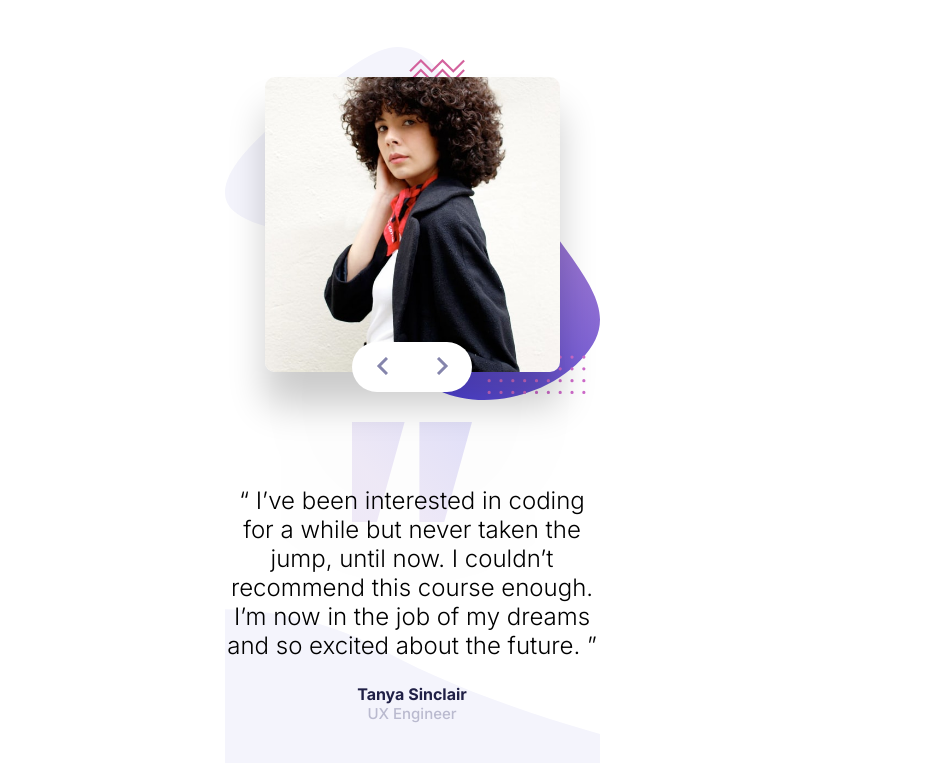
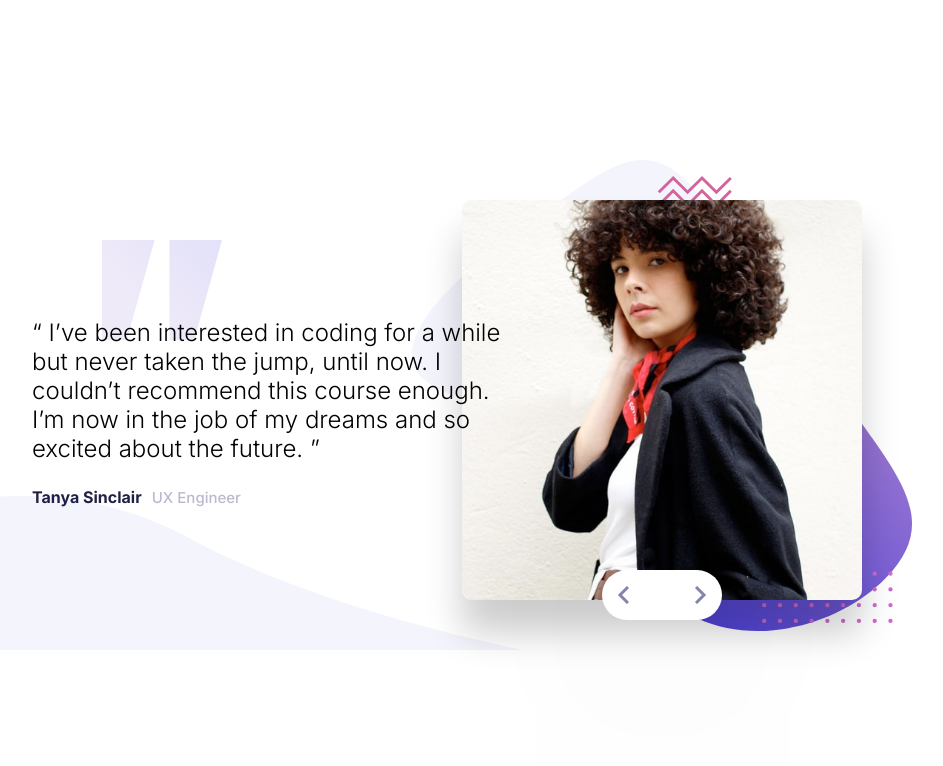
Before and after one commit to Hann0T/testimonials-slider-master, a plain HTML site: page index.html in a window 1280 px wide. Shown: the whole page, without its empty margins (228-1171 px from the left). Drawn offline with Linux system fonts and the light colour scheme.

Commit message:
final commit

```diff
--- a/Js/index.js
+++ b/Js/index.js
@@ -1 +1,63 @@
-D:\Development\WebDev\coding-bootcamp-testimonials-slider-master\Js
+const JOHN = document.querySelectorAll(".john")
+const TANYA = document.querySelectorAll('.tanya')
+
+const SCENES = [TANYA, JOHN]
+
+let scene = 0
+let currentScene = SCENES[scene]
+
+function prevSlider() {
+	if (scene === 0) {
+		scene = SCENES.length - 1
+		currentScene = SCENES[scene]
+	} else {
+		scene--
+		currentScene = SCENES[scene]
+	}
+
+	drawNewScene(currentScene)
+}
+
+function nextSlider() {
+	if (scene === SCENES.length - 1) {
+		scene = 0
+		currentScene = SCENES[scene]
+	} else {
+		scene++
+		currentScene = SCENES[scene]
+	}
+	drawNewScene(currentScene)
+}
+
+console.log(currentScene)
+console.log(SCENES)
+
+
+function drawNewScene2(currentScene) {
+
+	SCENES.forEach(scene => {
+		if (scene.classList[2]) {
+			console.log('nadaparahacer')
+		} else {
+			scene.classList.remove('isActive')
+			scene.classList.add('isNoActive')
+		}
+	})
+
+	currentScene.classList.remove('isNoActive')
+	currentScene.classList.add('isActive')
+}
+
+function drawNewScene(currentScene) {
+	SCENES.forEach(scene => {
+		scene.forEach(thing => {
+			if (thing.classList[2] === 'isNoActive') {
+				thing.classList.remove('isNoActive')
+				thing.classList.add('isActive')
+			} else {
+				thing.classList.remove('isActive')
+				thing.classList.add('isNoActive')
+			}
+		})
+	})
+}
--- a/index.html
+++ b/index.html
@@ -1,7 +1,7 @@
 <!DOCTYPE html>
 <html lang="en">
 <head>
-	<meta charset="UTF-8">
+	<meta charset="utf-8">
 	<meta name="viewport" content="width=device-width, initial-scale=1.0">
 	<link rel="preconnect" href="https://fonts.gstatic.com">
 	<link href="https://fonts.googleapis.com/css2?family=Inter:wght@300;500;700&display=swap" rel="stylesheet">
@@ -12,20 +12,24 @@
 	<div class="sliderComponent">
 
 		<div class="slider">
-			<img class="slider__thumbnail" src="./images/image-tanya.jpg" alt="tanya">
+			<img class="slider__thumbnail tanya isActive" src="./images/image-tanya.jpg" alt="tanya">
+			<img class="slider__thumbnail john isNoActive" src="./images/image-john.jpg" alt="john">
 			<div class="controlator">
-				<button class="controlator__left button--resetStyles"><img src="./images/icon-prev.svg" alt="arrow__left"></button>
-				<button class="controlator__right button--resetStyles"><img src="./images/icon-next.svg" alt="arrow__right"></button>
+				<div onclick="prevSlider()" class="controlator__left button--resetStyles"><img class="arrow__left arrow--resetStyles" src="./images/icon-prev.svg" alt="arrow__left"></div>
+				<div onclick="nextSlider()" class="controlator__right button--resetStyles"><img class="arrow__right arrow--resetStyles" src="./images/icon-next.svg" alt="arrow__right"></div>
 			</div>
 		</div>
 
 			<div class="sliderComponent__content">
-				<p class="sliderComponent__text">
+				<p class="sliderComponent__text tanya isActive">
 						“ I’ve been interested in coding for a while but never taken the jump, until now. I couldn’t recommend this course enough. I’m now in the job of my dreams and so excited about the future. ”
 				</p>
-				<p class="sliderComponent__name">Tanya Sinclair<span class="sliderComponent__ocupation">UX Engineer</span></p>
+				<p class="sliderComponent__name tanya isActive">Tanya Sinclair<span class="sliderComponent__ocupation">UX Engineer</span></p>
+				<p class="sliderComponent__text john isNoActive">
+						“ If you want to lay the best foundation possible I’d recommend taking this course. The depth the instructors go into is incredible. I now feel so confident about starting up as a professional developer. ”
+				</p>
+				<p class="sliderComponent__name john isNoActive">John Tarkpor<span class="sliderComponent__ocupation">Junior Front-end Developer</span></p>
 			</div>
 
+			<script src="./Js/index.js"></script>
 	</div>
-</body>
-</html>
--- a/styles/styles.css
+++ b/styles/styles.css
@@ -10,13 +10,20 @@ body {
 	height: 100vh;
 	margin: 0;
 	display: flex;
-	align-items: center;
 	justify-content: center;
+}
+
+.isNoActive {
+	display: none;
+}
+.isActive {
+	display: block;
 }
 
 .sliderComponent {
 	box-sizing: border-box;
 	width: 375px;
+	height: 800px;
 	background-image: url(../images/pattern-curve.svg);
 	background-position: bottom;
 	background-repeat: no-repeat;
@@ -68,6 +75,10 @@ body {
 	height: 100%;
 	cursor: pointer;
 }
+.button--resetStyles:hover {
+	background-color: rgba(200, 200, 200, 0.2);
+	transition: 0.5s all ease-out;
+}
 
 .controlator__left {
 	left: 0;
@@ -79,6 +90,20 @@ body {
 	border-radius: 0 30px 30px 0;
 }
 
+.arrow--resetStyles {
+	position: absolute;
+	top: 50%;
+	transform: translateY(-50%);
+}
+
+.arrow__left {
+	left: 15px;
+}
+
+.arrow__right {
+	right: 15px;
+}
+
 .sliderComponent__content {
 	padding: 40px 0;
 	text-align: center;
@@ -88,7 +113,9 @@ body {
 }
 
 .sliderComponent__text {
+	box-sizing: border-box;
 	font-weight: 300;
+	padding: 0 10px;
 }
 
 .sliderComponent__name {
@@ -104,3 +131,55 @@ body {
 	display: block;
 	color: var(--Grayish-Blue);
 }
+
+
+
+
+	/*media queries*/
+
+@media (min-width: 1200px){
+
+	body {
+		height: 100vh;
+		align-items: center;
+	}
+
+
+	.sliderComponent {
+		width: 1000px;
+		height: auto;
+		display: flex;
+		background-position-x: 0;
+	}
+
+	.slider {
+		width: 50%;
+		order: 2;
+		padding: 50px 50px 0;
+	}
+
+
+	.sliderComponent__content {
+		width: 50%;
+		order: 1;
+		display: flex;
+		flex-direction: column;
+		justify-content: center;
+		text-align: start;
+		position: relative;
+		left: 110px;
+		z-index: 200;
+		background-position-x: 80px;
+		background-position-y: 90px;
+	}
+
+	.sliderComponent__name {
+		padding-left: 10px;
+	}
+
+	.sliderComponent__ocupation {
+		display: inline-block;
+		margin-left: 10px;
+	}
+
+}
```
